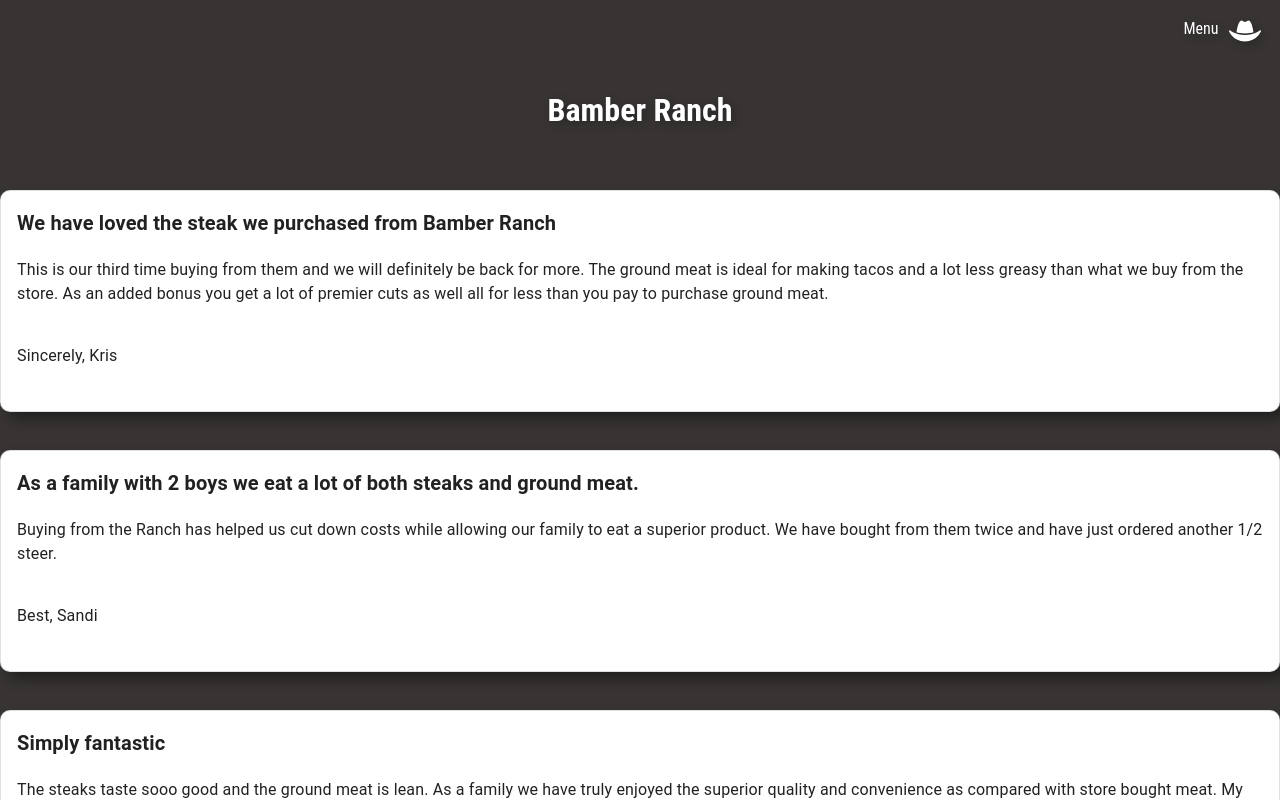
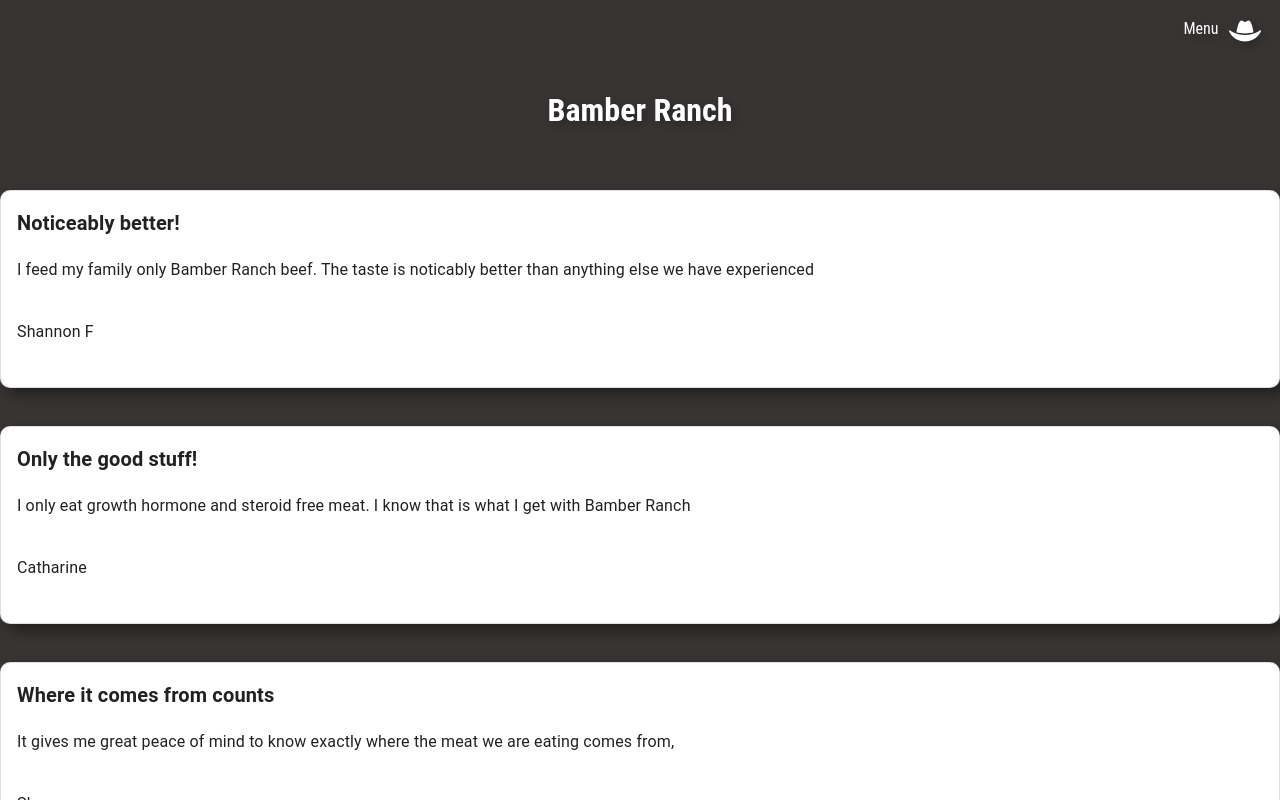
Before and after one commit to JanBo/theranch, a React (Create React App) app: page /testimonial in a window 1280 px wide. Shown: the top 800 px of the page. Built offline with nearby package versions, Linux system fonts and the light colour scheme; what aws-amplify would draw is missing.

Commit message:
adding testimnoials

```diff
--- a/src/components/Testimonial/index.js
+++ b/src/components/Testimonial/index.js
@@ -10,7 +10,7 @@
 const useStyles = makeStyles({
   root: {
     minWidth: 300,
-    borderRadius: '10px',
+    borderRadius: "10px",
     filter: "drop-shadow(0.45rem 0.45rem 0.4rem rgba(0, 0, 0, 0.4))",
   },
   bullet: {
@@ -19,7 +19,7 @@
     transform: "scale(0.8)",
   },
   title: {
-    fontWeight: 600
+    fontWeight: 600,
   },
   pos: {
     marginBottom: 12,
@@ -35,7 +35,7 @@
     height: "calc(100vh - 80px)",
     maxHeight: "100%",
     padding: "0rem calc((100vw - 1300px) / 2)",
-  }
+  },
 });
 
 const Testimonial = () => {
@@ -46,21 +46,21 @@
   };
 
   function OutlinedCard({ title, kropp, signatur }) {
-
     //const bull = <span className={classes.bullet}>•</span>;
 
     return (
       <Card className={classes.root} raised="true" variant="outlined">
         <CardContent>
-          <Typography className={classes.title} variant="h6">{title}</Typography>
-            <br />
+          <Typography className={classes.title} variant="h6">
+            {title}
+          </Typography>
+          <br />
 
           <Typography variant="body1">{kropp}</Typography>
-            <br />
-            <br />
+          <br />
+          <br />
           <Typography variant="body1">{signatur}</Typography>
-            <br />
-
+          <br />
         </CardContent>
       </Card>
     );
@@ -71,6 +71,30 @@
       <Navbar toggle={toggle} />
       <Sidebar isOpen={isOpen} toggle={toggle} />
       <div className={classes.content}>
+        <OutlinedCard
+          title="Noticeably better!"
+          kropp="I feed my family only Bamber Ranch beef.
+          The taste is noticably better than anything else we have experienced"
+          signatur="Shannon F"
+        />
+        <br />
+        <br />
+        <OutlinedCard
+          title="Only the good stuff!"
+          kropp="I only eat growth hormone and steroid free meat.
+          I know that is what I get with Bamber Ranch"
+          signatur="Catharine"
+        />
+        <br />
+        <br />
+        <OutlinedCard
+          title="Where it comes from counts"
+          kropp="It gives me great peace of mind to know exactly where the meat
+          we are eating comes from,"
+          signatur="Shaw"
+        />
+        <br />
+        <br />
         <OutlinedCard
           title="We have loved the steak we purchased from Bamber Ranch"
           kropp="
@@ -95,7 +119,6 @@
         />
         <br />
         <br />
-
         <OutlinedCard
           title="Simply fantastic"
           kropp="The steaks taste sooo good and the ground meat is lean.
```
